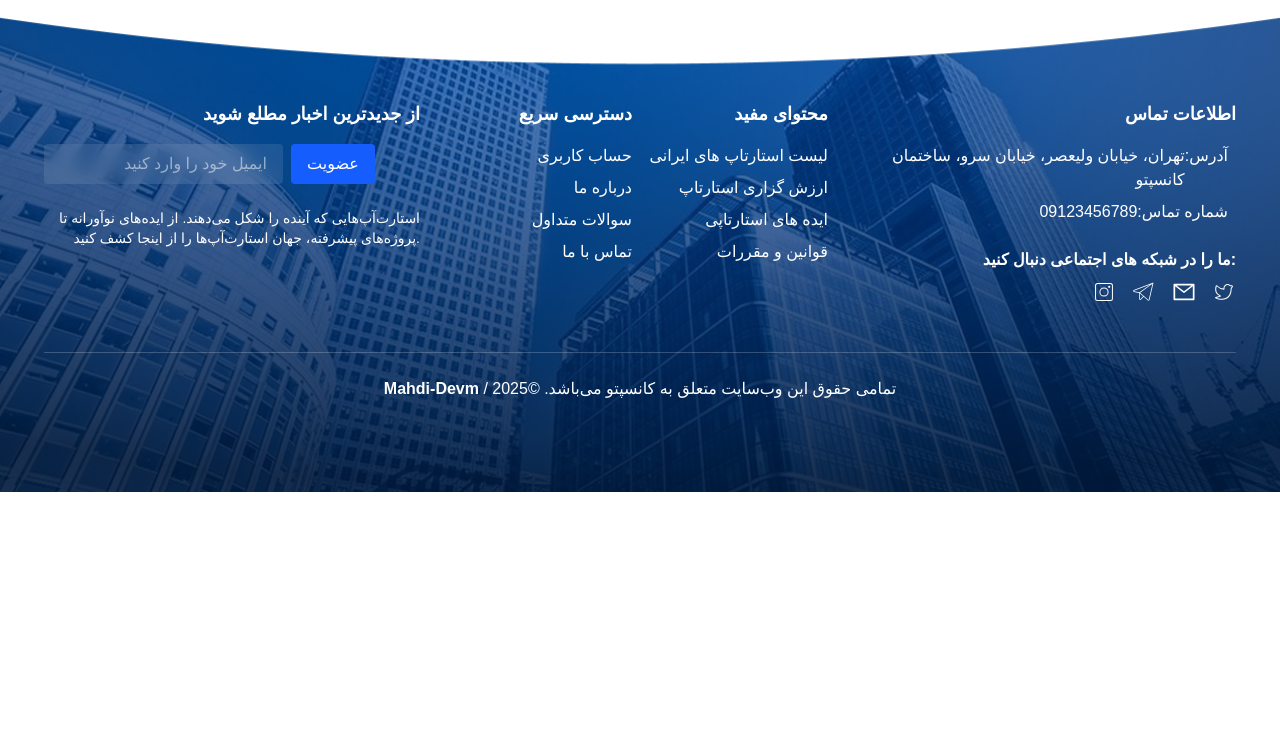
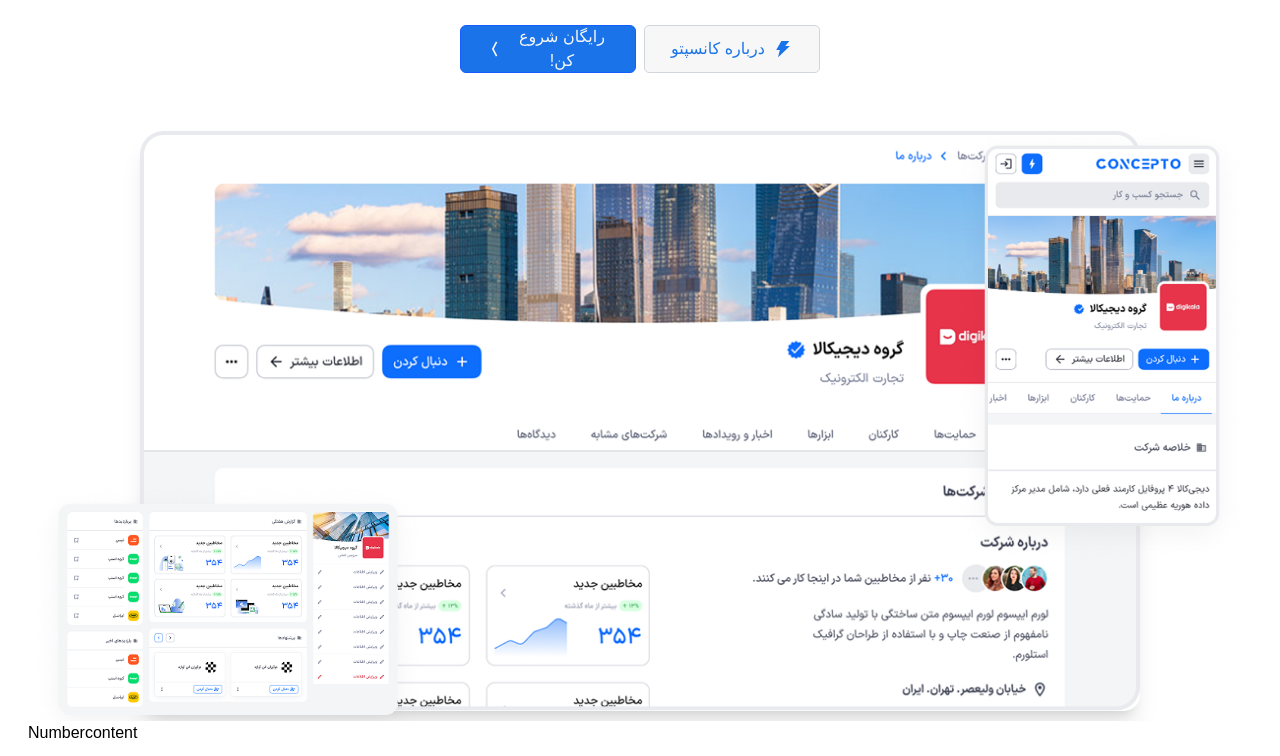
Before and after one commit to Mahdi-Devm/concepto.ir, a Next.js app: page / in a window 1280 px wide. Shown: the part 308-1064 px from the top of the page. Before the commit the page ends 800 px from the top, so only its background shows below. Built offline with nearby package versions, Linux system fonts and the light colour scheme; a web font is replaced by a local one.

Commit message:
add conponnets fpr main page

```diff
--- /dev/null
+++ b/src/components/main/Headermainpagetext.tsx
@@ -0,0 +1,31 @@
+import React from "react";
+import { AiFillThunderbolt } from "react-icons/ai";
+import { RiArrowLeftWideFill } from "react-icons/ri";
+function Headermainpagetext() {
+  return (
+    <div className="p-4 md:p-8 lg:p-12 rtl" dir="rtl">
+      <div className="text-center mb-6 space-y-3 md:space-y-5">
+        <h1 className="font-semibold text-3xl md:text-4xl lg:text-6xl">
+          با سرچ کمتر نتیجه بهتر بگیر
+        </h1>
+        <span className="text-sm md:text-base block">
+          کانسپتو اولین مرجع معتبر معرفی استارتاپ ها و شرکت های ایرانی
+        </span>
+      </div>
+
+      <div className="flex flex-col  md:flex-row justify-center gap-3 md:gap-2">
+        <button className="border btnnotblue  border-gray-300 flex justify-center items-center rounded-md h-12 md:w-44 px-4 order-2 md:order-1">
+          <AiFillThunderbolt className="h-5 w-5 ml-2" />
+          <span>درباره کانسپتو</span>
+        </button>
+
+        <button className="bg-blue-600 btnblue text-white border border-blue-600 flex items-center justify-center rounded-md h-12 md:w-44 px-4 order-1 md:order-2">
+          رایگان شروع کن!
+          <RiArrowLeftWideFill className="h-5 w-5 ml-2" />
+        </button>
+      </div>
+    </div>
+  );
+}
+
+export default Headermainpagetext;
--- /dev/null
+++ b/src/components/main/Introducingcompanies.tsx
@@ -0,0 +1,65 @@
+"use client";
+import Image from "next/image";
+import React from "react";
+import { motion } from "framer-motion";
+
+const images = [
+  "/mainpage/Imagemain1.png",
+  "/mainpage/Imagemain3.png",
+  "/mainpage/Imagemain2.png",
+];
+
+function Introducingcompanies() {
+  return (
+    <section className="relative h-[600px] flex items-center justify-center overflow-hidden">
+      <motion.div
+        initial={{ opacity: 0, scale: 0.5 }}
+        whileInView={{ opacity: 1, scale: 1 }}
+        transition={{ duration: 0.8 }}
+        viewport={{ once: true }}
+      >
+        <Image
+          src={images[1]}
+          alt="Main Company"
+          width={1000}
+          height={400}
+          className="rounded-2xl shadow-xl"
+        />
+      </motion.div>
+
+      <motion.div
+        initial={{ opacity: 0, x: 100, y: -100 }}
+        whileInView={{ opacity: 1, x: 0, y: 0 }}
+        transition={{ duration: 1, delay: 0.3 }}
+        viewport={{ once: true }}
+        className="absolute top-0 right-0 z-10"
+      >
+        <Image
+          src={images[2]}
+          alt="Top Right"
+          width={300}
+          height={200}
+          className="rounded-xl "
+        />
+      </motion.div>
+
+      <motion.div
+        initial={{ opacity: 0, x: -100, y: 100 }}
+        whileInView={{ opacity: 1, x: 0, y: 0 }}
+        transition={{ duration: 1, delay: 0.5 }}
+        viewport={{ once: true }}
+        className="absolute top-90 left-0 z-10"
+      >
+        <Image
+          src={images[0]}
+          alt="Bottom Left"
+          width={400}
+          height={200}
+          className="rounded-xl "
+        />
+      </motion.div>
+    </section>
+  );
+}
+
+export default Introducingcompanies;
--- /dev/null
+++ b/src/components/main/Numbercontent.tsx
@@ -0,0 +1,22 @@
+import React from "react";
+import CountUp from "react-countup";
+import { motion } from "framer-motion";
+export async function getServerSideProps() {
+  const data = {
+    investors: 200, // تعداد سرمایه‌گذاران
+    activeCompanies: 120, // تعداد شرکت‌های فعال
+    investmentAmount: 5000, // میزان سرمایه‌گذاری
+  };
+
+  // داده‌ها به عنوان props به کامپوننت ارسال می‌شوند
+  return {
+    props: {
+      data,
+    },
+  };
+}
+function Numbercontent({ data }: { data: any }) {
+  return <div>Numbercontent</div>;
+}
+
+export default Numbercontent;
```
